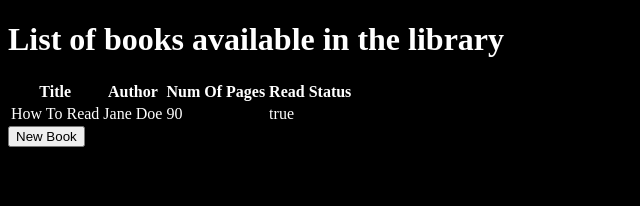
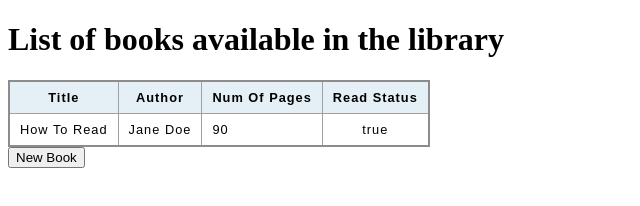
Before and after one commit to aesha98/library-project-top, a plain HTML site: page index.html in a window 1280 px wide. Shown: the whole page, without its empty margins (0-640 px from the left). Drawn offline with Linux system fonts and the light colour scheme.

Commit message:
update table html

```diff
--- a/global.css
+++ b/global.css
@@ -1,8 +1,45 @@
 
 .main{
-  background-color: black;
+  background-color: white;
 }
 
-.text{
-  color: white;
+table {
+  border-collapse: collapse;
+  border: 2px solid rgb(140 140 140);
+  font-family: sans-serif;
+  font-size: 0.8rem;
+  letter-spacing: 1px;
 }
+
+caption {
+  caption-side: bottom;
+  padding: 10px;
+  font-weight: bold;
+}
+
+thead,
+tfoot {
+  background-color: rgb(228 240 245);
+}
+
+th,
+td {
+  border: 1px solid rgb(160 160 160);
+  padding: 8px 10px;
+}
+
+td:last-of-type {
+  text-align: center;
+}
+
+tbody > tr:nth-of-type(even) {
+  background-color: rgb(237 238 242);
+}
+
+tfoot th {
+  text-align: right;
+}
+
+tfoot td {
+  font-weight: bold;
+}
--- a/index.html
+++ b/index.html
@@ -7,21 +7,23 @@
 	<link rel="stylesheet" href="global.css">
 </head>
 <body class="main">
-	<h1 class="text">List of books available in the library</h1>
+	<h1 class>List of books available in the library</h1>
 	<!-- My Book Collection -->
 	<table id="library">
+		<thead>
+			<th scope="col"> Title </th>
+			<th scope="col"> Author </th>
+			<th scope="col"> Num Of Pages </th>
+			<th scope="col"> Read Status </th>
+		</thead>
+		<tbody>
 		<tr>
-			<th class="text"> Title </th>
-			<th class="text"> Author </th>
-			<th class="text"> Num Of Pages </th>
-			<th class="text"> Read Status </th>
+			<td> How To Read </td>
+			<td> Jane Doe </td>
+			<td> 90 </td>
+			<td> true</td>
 		</tr>
-		<tr>
-			<td class="text"> How To Read </td>
-			<td class="text"> Jane Doe </td>
-			<td class="text"> 90 </td>
-			<td class="text"> true</td>
-		</tr>
+		</tbody>
 	</table>
 	<button>New Book</button>
 	<script src="js/books.js" charset="UTF-8"></script>
```
